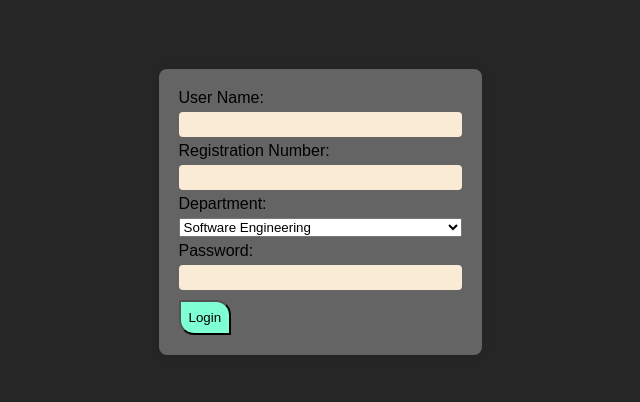
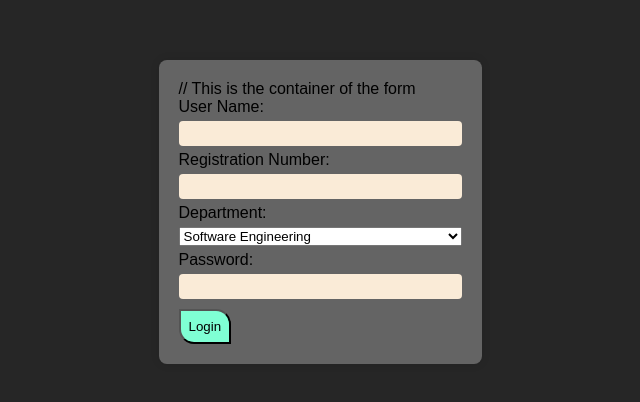
Before and after one commit to Ndajong-Noel/App101, a plain HTML site: page index.html in a window 1280 px wide. Shown: the part 188-590 px from the top of the page, without its empty margins (320-960 px from the left). Drawn offline with Linux system fonts and the light colour scheme.

Commit message:
Update index.html: Added the necessary comments

```diff
--- a/index.html
+++ b/index.html
@@ -8,7 +8,7 @@
     <script src="index.js"></script>
 </head>
 <body>
-    <div class="loginClass">
+    <div class="loginClass"> // This is the container of the form
         <form action="#" method="post" id="loginForm">
             <label for="userName">User Name:</label>
             <input type="text" id="userName" name="userName">
```
